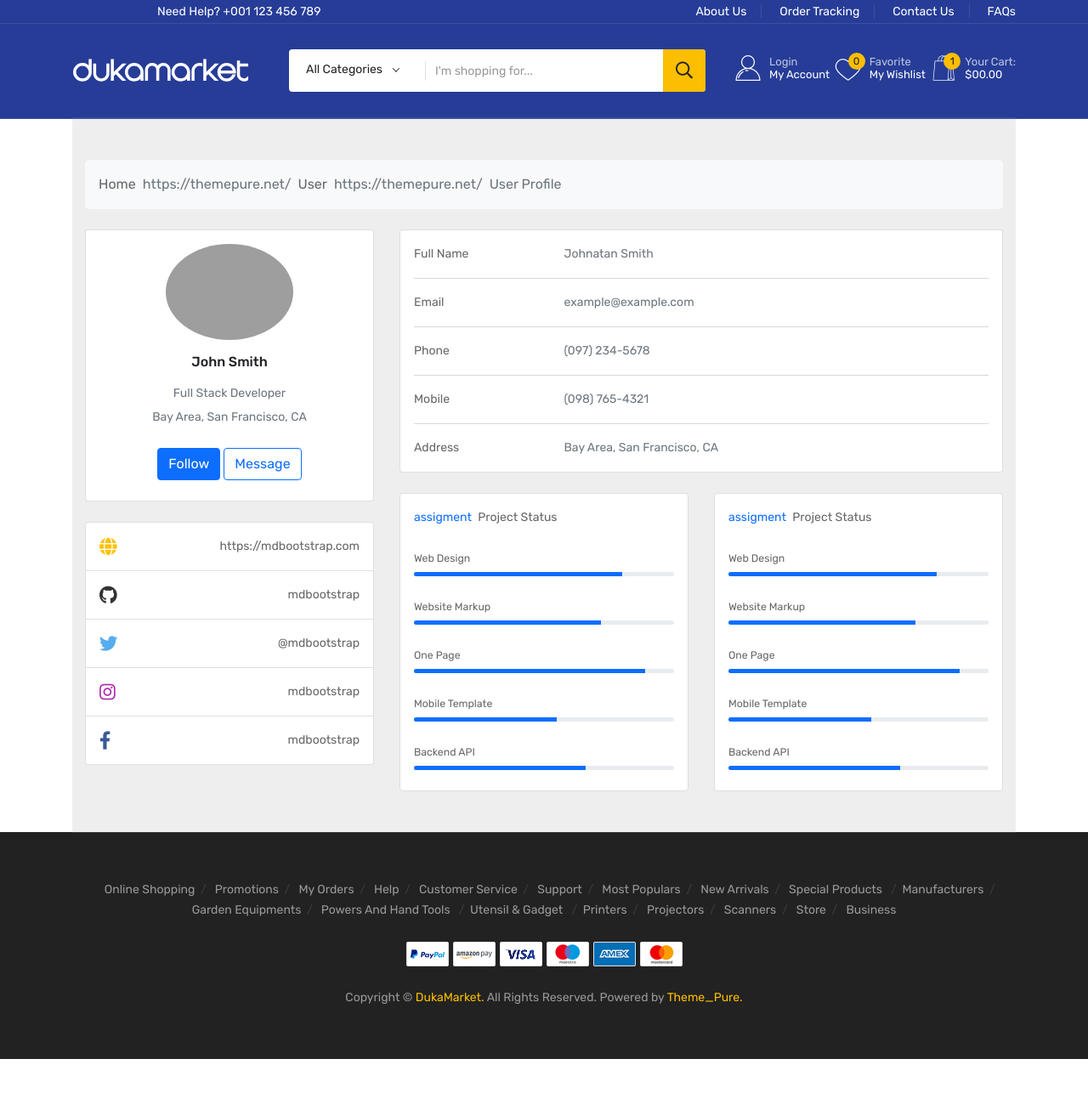
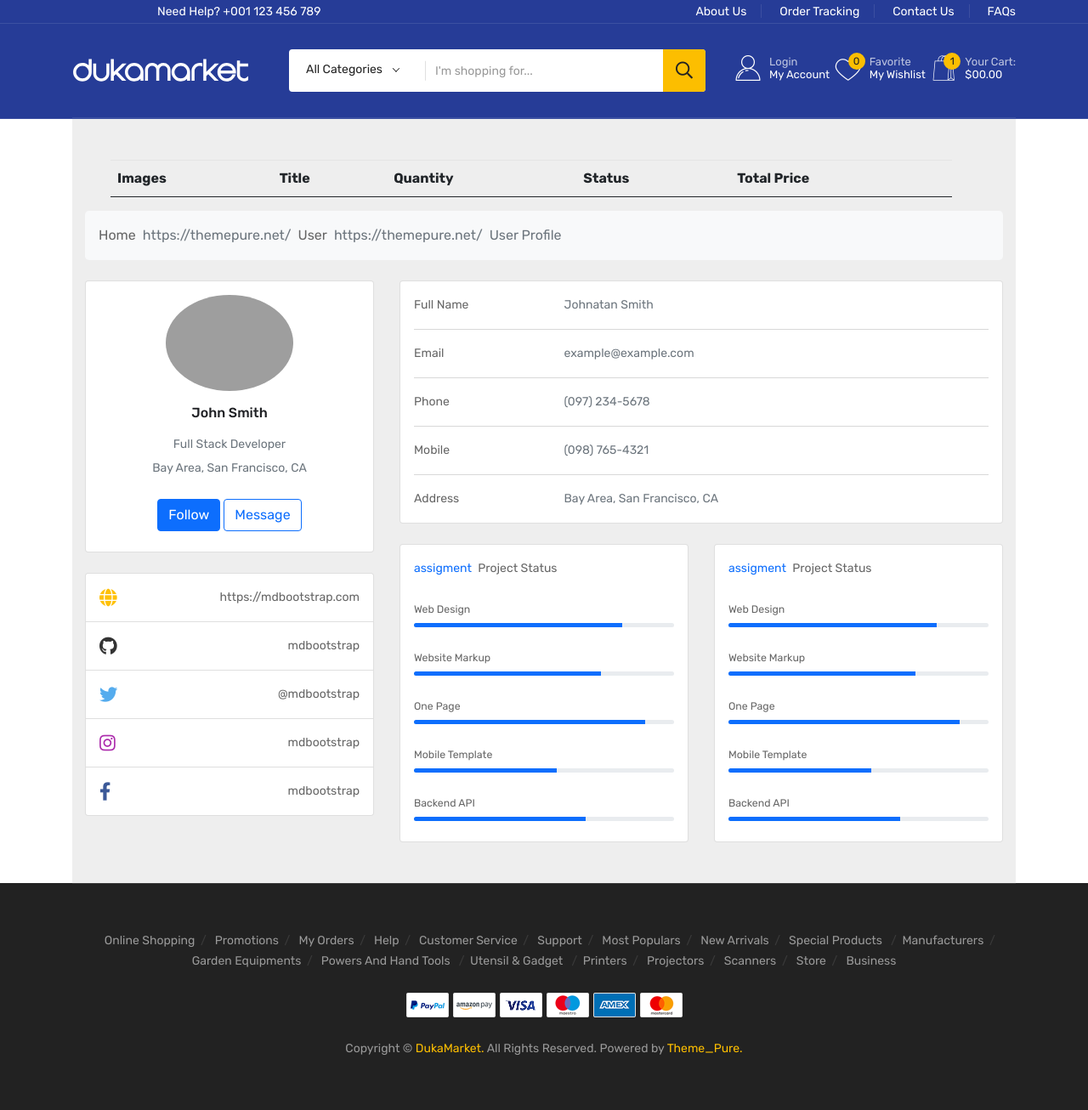
Before and after one commit to farad-alam/Multi-Vendor-Ecommerce, a Django app: page /placed-oder/ in a window 1280 px wide. Shown: the whole page at 85% size. Before the commit the page ends 1246 px from the top, so only its background shows below. Run offline with Django 4.2, Linux system fonts and the light colour scheme; lists and menus that the app fills with data are empty; some libraries are stand-ins or nearby versions; some web fonts are replaced; grey boxes are pictures that could not be loaded.

Commit message:
some basic Bug Fixed for Cart, Checkout, Oder Process

```diff
--- a/products/views.py
+++ b/products/views.py
@@ -113,24 +113,25 @@ def check_out(request):
                 shipping_address.save()
                 print(shipping_address)
 
-        place_order = PlacedOder.objects.create(
-            user=user,
-            shipping_address=existing_address[0],
-            sub_total_price = Cart.subtotal_product_price(user=user)
-        )
-        # getting the all product of user Cart and save them to PlacedOderItem then remove from Cart
         carts = Cart.objects.filter(user=user)
-        for item in carts:
-            PlacedeOderItem.objects.create(
-                placed_oder=place_order,
-                product=item.product,
-                quantity=item.quantity,
-                total_price=item.total_product_price
+        if carts.exists():
+            place_order = PlacedOder.objects.create(
+                user=user,
+                shipping_address=existing_address[0],
+                sub_total_price = Cart.subtotal_product_price(user=user)
             )
-            item.delete()
-        place_order.save()
+            # getting the all product of user Cart and save them to PlacedOderItem then remove from Cart
+            for item in carts:
+                PlacedeOderItem.objects.create(
+                    placed_oder=place_order,
+                    product=item.product,
+                    quantity=item.quantity,
+                    total_price=item.total_product_price
+                )
+                item.delete()
+            place_order.save()
         messages.success(request, 'Your Order Placed SuccessFully!!!')
-        return redirect('placed_oder')
+        return redirect('user_profile')
 
     # Removing Cupon Code
     data = request.GET.get('remove_cupon')
@@ -141,7 +142,7 @@ def check_out(request):
             item.cupon_code = None
             item.save()
     cupon = False
-    if carts[0].cupon_applaied:
+    if carts and carts[0].cupon_applaied:
         cupon = True
     #Calculate the subtotal after Removing the cupon code
     sub_total = Cart.subtotal_product_price(user=request.user)
@@ -169,8 +170,6 @@ def cupon_apply(request):
         print(cupon_code)
         cupon_obj = CuponCodeGenaration.objects.filter(cupon_code=cupon_code)
         if cupon_obj.exists():
-            print(cupon_obj[0].cupon_code)
-            print(cupon_obj[0].discoun_parcent)
             less_ammount_by_cupon = (Cart.subtotal_product_price(user=request.user)*cupon_obj[0].discoun_parcent)/100
             # checking Limit of discounted ammount
             user_carts = Cart.objects.filter(user=request.user)
@@ -179,8 +178,4 @@ def cupon_apply(request):
                     item.cupon_code = CuponCodeGenaration.objects.get(cupon_code=cupon_code)
                     item.cupon_applaied = True
                     item.save()
-
-
-
-
     return redirect('check_out')
--- a/templates/accounts/user/user-profile.html
+++ b/templates/accounts/user/user-profile.html
@@ -4,7 +4,9 @@
 
 {% block dashboard-content %}
 <section style="background-color: #eee;">
+
     <div class="container py-5">
+      {% include 'products/OderSummary.html' %}
       {% include 'baseFiles/messages.html' %}
       <div class="row">
         <div class="col">
--- /dev/null
+++ b/templates/products/OderSummary.html
@@ -0,0 +1,36 @@
+<div class="container row">
+    <div class="col-12">
+        <table class="table">
+            <thead>
+               <tr>
+                  <th class="product-thumbnail">Images</th>
+                  <th class="cart-product-name">Title</th>
+                  <th class="product-quantity">Quantity</th>
+                  <th class="product-status">Status</th>
+                  <th class="product-subtotal">Total Price</th>
+
+               </tr>
+            </thead>
+            <tbody>
+
+                {% if placed_oders %}
+                {% for item in placed_oders %}
+
+               <tr>
+                  <td class="product-thumbnail"><a href="#"><img src="{{item.product.productimage_set.first.image}}" alt=""></a></td>
+                  <td class="product-name"><a href="#">{{item.product.title}}</a></td>
+                  <td class="product-quantity">
+                        <div class="d-inline-flex">
+                            <p class="mx-2 cart-quantity" id="product-quantity-{{product.id}}" >{{item.quantity}}</p>
+                        </div>
+                  </td>
+                  <td class="product-status"> <p class='btn btn-success' >Recived</p> </td>
+               </tr>
+               <td>$1000</td>
+               {% endfor %}
+               {% endif %}
+            </tbody>
+      </table>
+    </div>
+
+</div>
--- a/templates/products/checkout.html
+++ b/templates/products/checkout.html
@@ -219,7 +219,7 @@
                                                     {{item.product.title|truncatewords:6}} <strong class="product-quantity"> × {{item.quantity}}</strong>
                                                 </td>
                                                 <td class="product-total">
-                                                    <span class="amount">${{item.total_product_price}}</span>
+                                                    <span class="amount">${{item.total_product_price | floatformat:2}}</span>
                                                 </td>
                                             </tr>
                                         {% endfor %}
@@ -229,7 +229,7 @@
                                     <tfoot>
                                         <tr class="cart-subtotal">
                                             <th>Cart Subtotal</th>
-                                            <td><span class="amount">${{sub_total}}</span></td>
+                                            <td><span class="amount">${{sub_total | floatformat:2}}</span></td>
                                         </tr>
                                         <tr class="shipping">
                                             <th>Shipping</th>
```
Also changed, not shown: accounts/views.py (+12 -1 lines), products/models.py (+40 -21 lines), backup.db.sqlite3, bdb.sqlite3 (deleted), db.sqlite3 (deleted), products/migrations/0004_placedoder_status.py (added).
